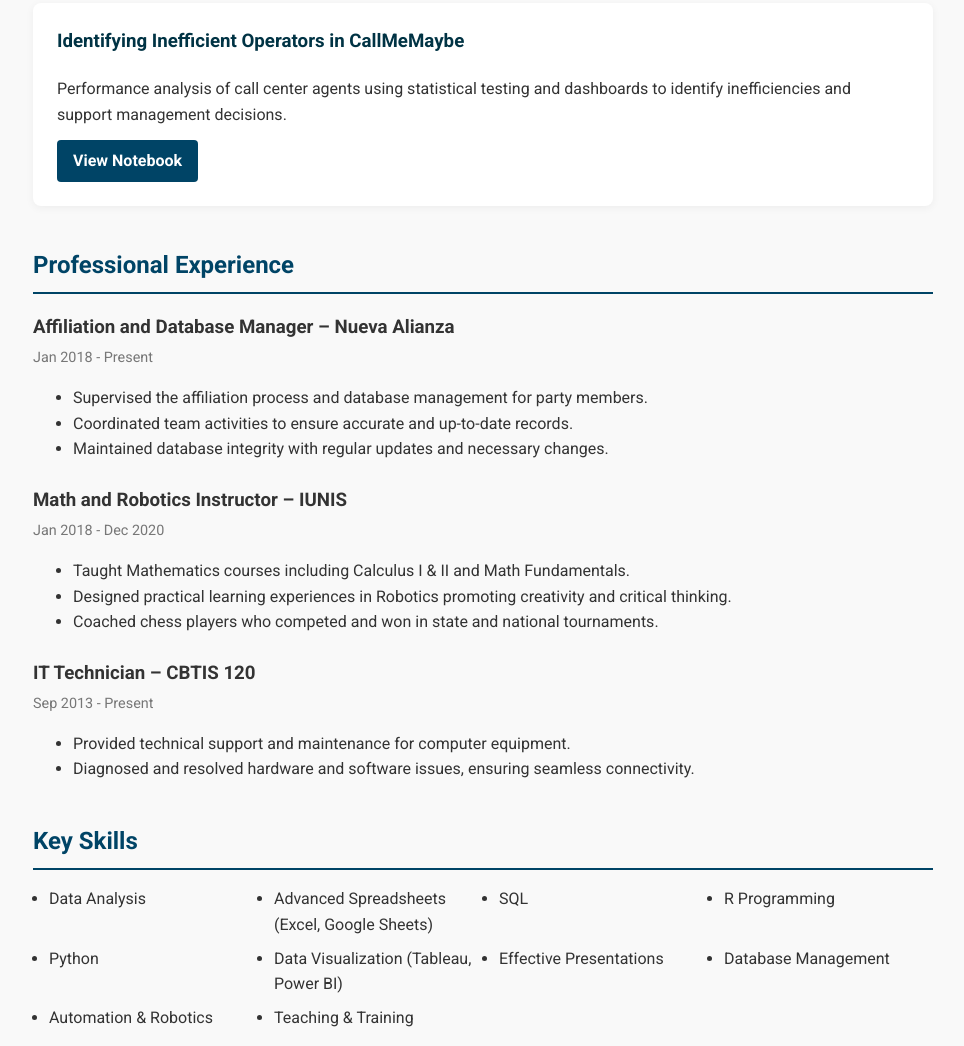
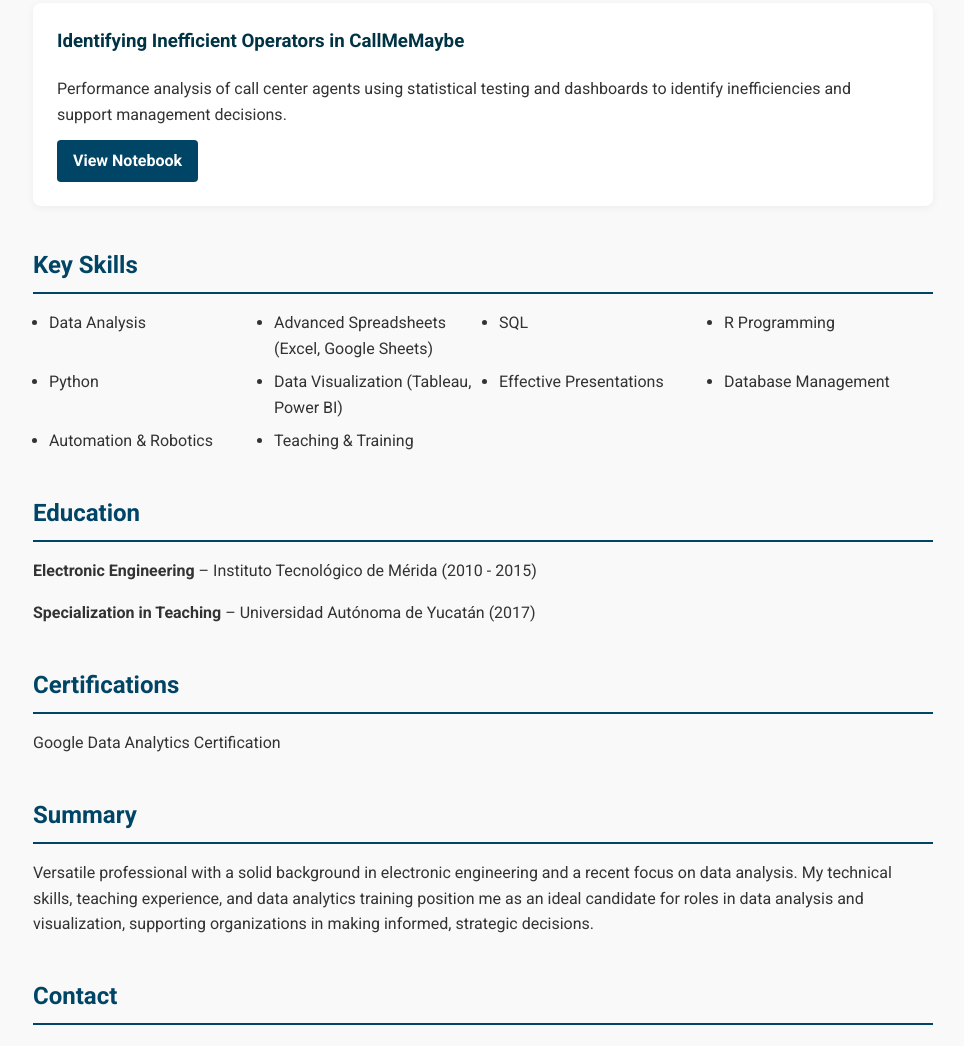
Before and after one commit to reyesleo22/portfolio, a plain HTML site: page Index.html in a window 1280 px wide. Shown: the part 1733-2779 px from the top of the page, without its empty margins (157-1121 px from the left). Drawn offline with Linux system fonts and the light colour scheme.

Commit message:
Update Index.html

```diff
--- a/Index.html
+++ b/Index.html
@@ -62,36 +62,6 @@
     </section>
 
 
-    <section class="experience">
-      <h2>Professional Experience</h2>
-      <div class="job">
-        <h3>Affiliation and Database Manager – Nueva Alianza</h3>
-        <span class="date">Jan 2018 - Present</span>
-        <ul>
-          <li>Supervised the affiliation process and database management for party members.</li>
-          <li>Coordinated team activities to ensure accurate and up-to-date records.</li>
-          <li>Maintained database integrity with regular updates and necessary changes.</li>
-        </ul>
-      </div>
-      <div class="job">
-        <h3>Math and Robotics Instructor – IUNIS</h3>
-        <span class="date">Jan 2018 - Dec 2020</span>
-        <ul>
-          <li>Taught Mathematics courses including Calculus I & II and Math Fundamentals.</li>
-          <li>Designed practical learning experiences in Robotics promoting creativity and critical thinking.</li>
-          <li>Coached chess players who competed and won in state and national tournaments.</li>
-        </ul>
-      </div>
-      <div class="job">
-        <h3>IT Technician – CBTIS 120</h3>
-        <span class="date">Sep 2013 - Present</span>
-        <ul>
-          <li>Provided technical support and maintenance for computer equipment.</li>
-          <li>Diagnosed and resolved hardware and software issues, ensuring seamless connectivity.</li>
-        </ul>
-      </div>
-    </section>
-
     <section class="skills">
       <h2>Key Skills</h2>
       <ul class="skill-list">
```
